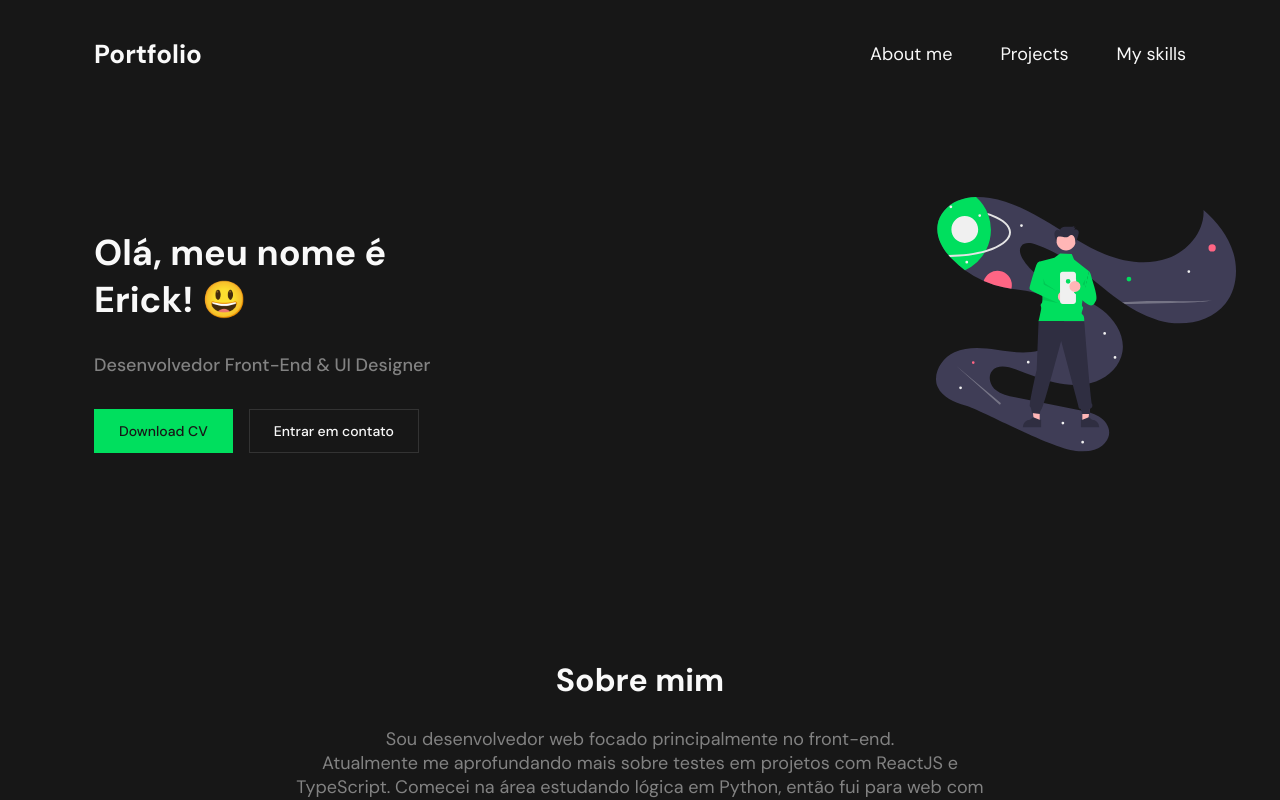
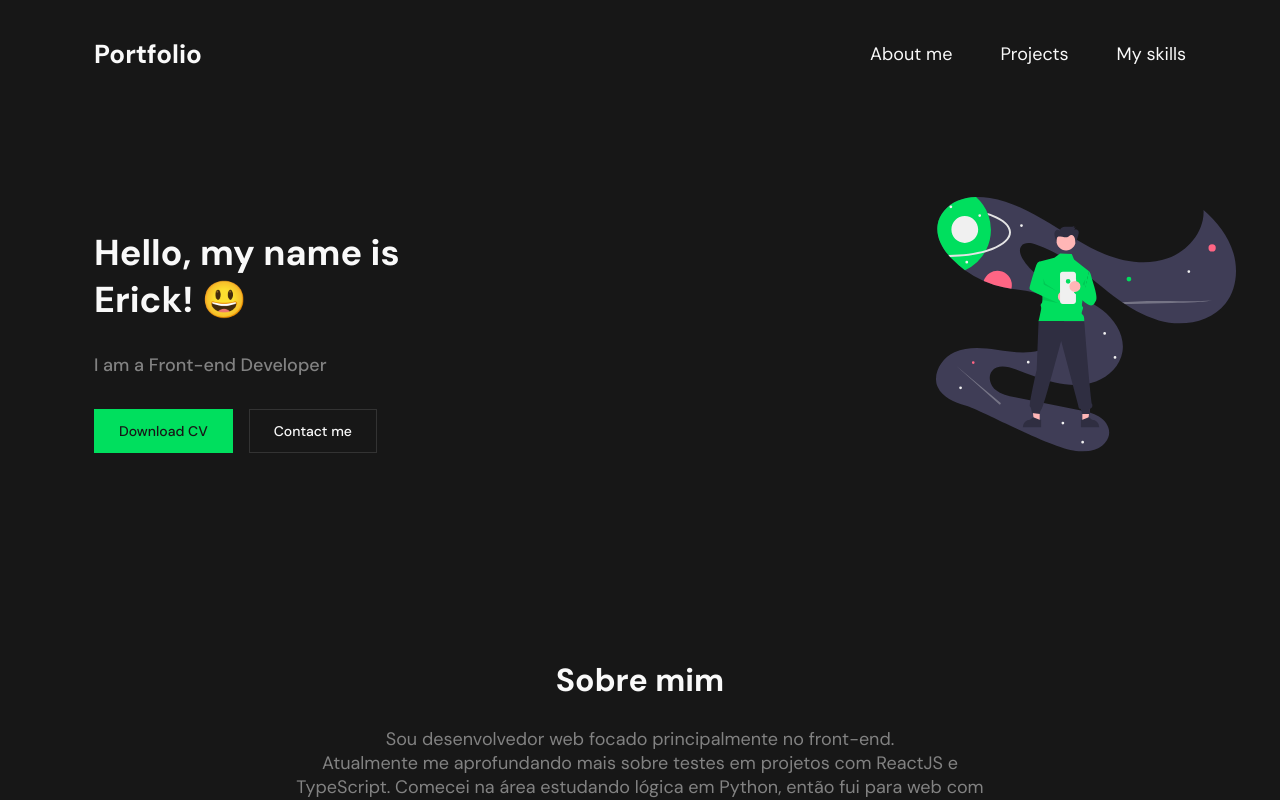
Before and after one commit to erickgust/portfolio, a React (Vite) app: page / in a window 1280 px wide. Shown: the top 800 px of the page. Built offline with nearby package versions, Linux system fonts and the light colour scheme.

Commit message:
feat(hero): add i18n for hero section

```diff
--- a/src/hero/hero.tsx
+++ b/src/hero/hero.tsx
@@ -1,5 +1,8 @@
+import styled, { keyframes } from 'styled-components'
+import { useTranslation } from 'react-i18next'
+
 import * as S from './hero-styles'
-import styled, { keyframes } from 'styled-components'
+
 import { ReactComponent as HeroImage } from '@/ui/hero.svg'
 
 const orbit = keyframes`
@@ -16,13 +19,15 @@ const AnimatedHeroImage = styled(HeroImage)`
 `
 
 export function Hero () {
+  const { t } = useTranslation()
+
   const phoneNumber = '+5547999942468'
 
   return (
     <S.Section>
       <S.Main>
-        <h1>Olá, meu nome é Erick! 😃</h1>
-        <p>Desenvolvedor Front-End & UI Designer</p>
+        <h1>{t('myName', { name: 'Erick' })} 😃</h1>
+        <p>{t('role')}</p>
 
         <S.InfoButtons>
           <S.Button
@@ -41,9 +46,9 @@ export function Hero () {
             href={`https://wa.me/${phoneNumber}`}
             target="_blank"
             rel="noopener noreferrer"
-            aria-label="Entrar em contato"
+            aria-label={t('contactMe')}
           >
-            Entrar em contato
+            {t('contactMe')}
           </S.Button>
         </S.InfoButtons>
       </S.Main>
```
